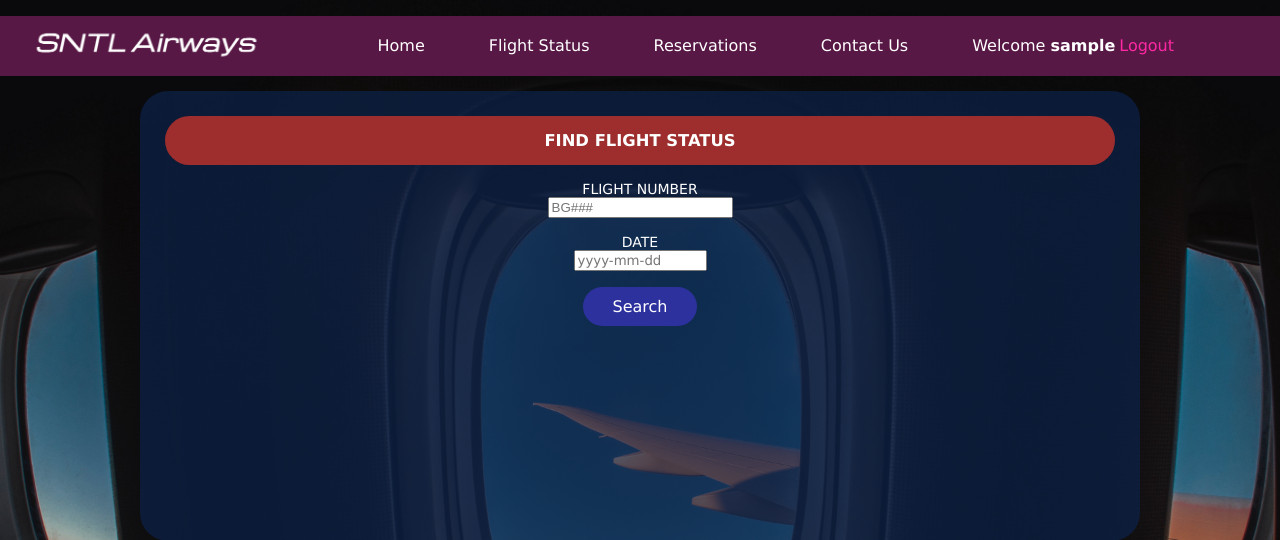
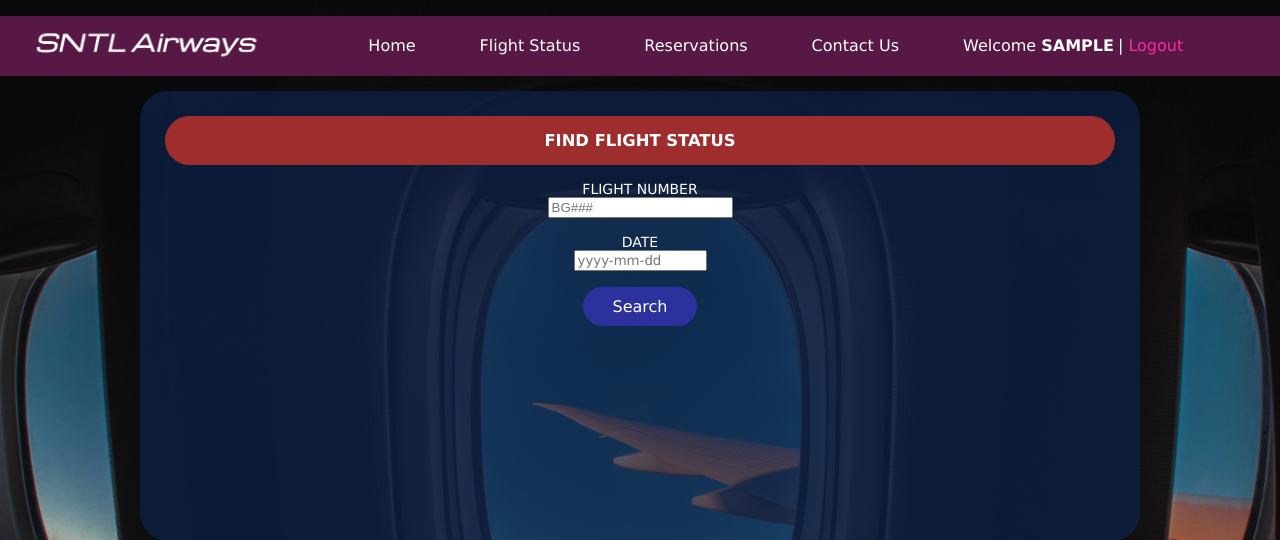
Before and after one commit to syedirfanx/FlightBooking, a PHP site: page /status.php in a window 1280 px wide. Shown: the top 540 px of the page. Run offline with PHP 8.4, Linux system fonts and the light colour scheme; the visitor is signed in with stand-in values (Sample User, id 1).

Commit message:
Resolve Status page

```diff
--- a/status.php
+++ b/status.php
@@ -47,8 +47,8 @@
                 <li><a href="contact.html">Contact Us</a></li>
 				<li>
 				<?php  if (isset($_SESSION['username'])) : ?>
-						<a>Welcome <strong><?php echo $_SESSION['username']; ?></strong></a>
-						 <a href="index.php?logout='1'" style="color: #fe28a2;">Logout</a>
+						<a>Welcome <a style="text-transform: uppercase;"  href="profile.php"><strong><?php echo $_SESSION['username']; ?></strong></a></a>
+						 <a style="color: white;">|</a><a href="index.php?logout='1'" style="color: #fe28a2;"> Logout</a>
 
 					<?php endif ?>
 				</li>
```
